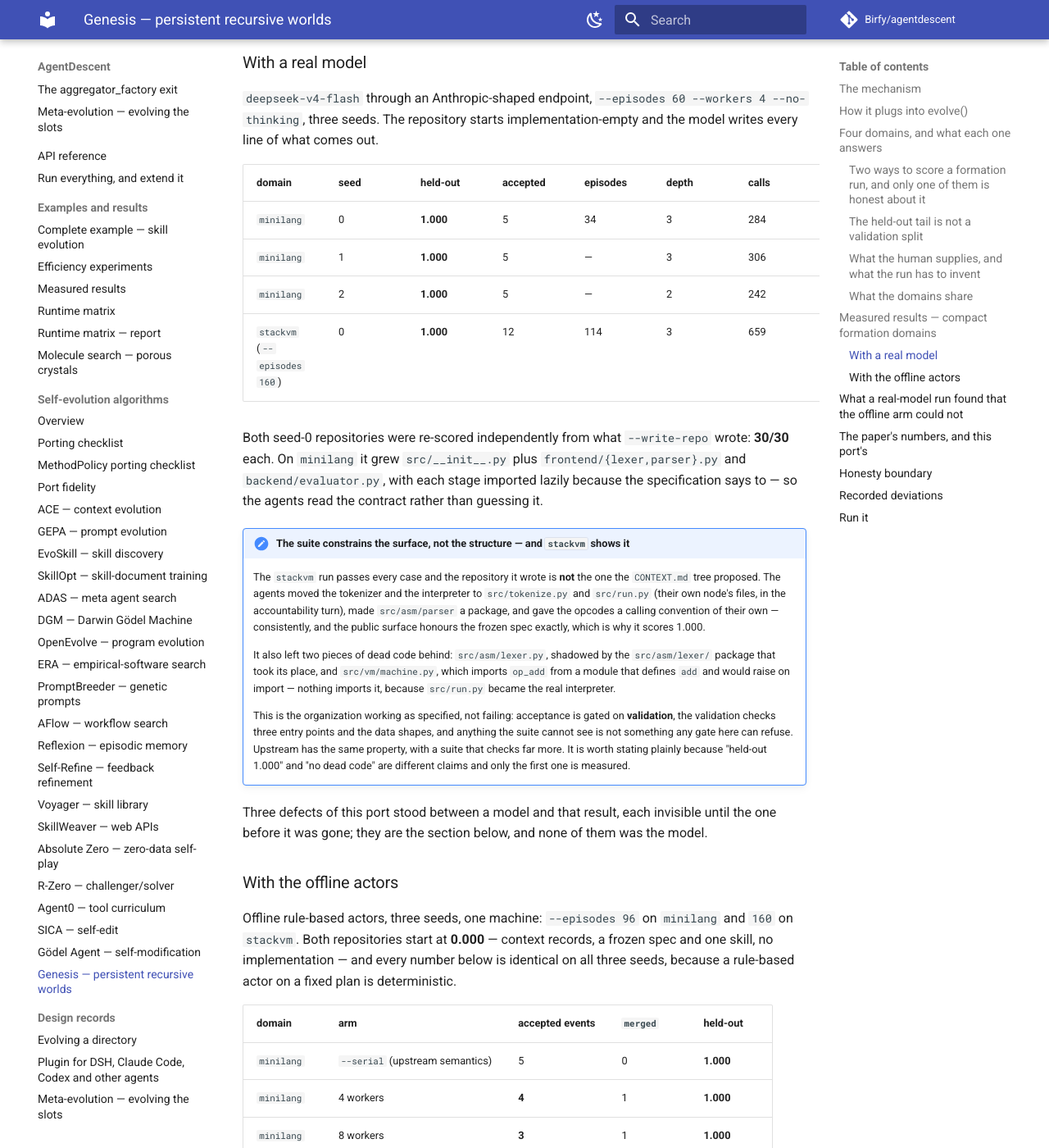
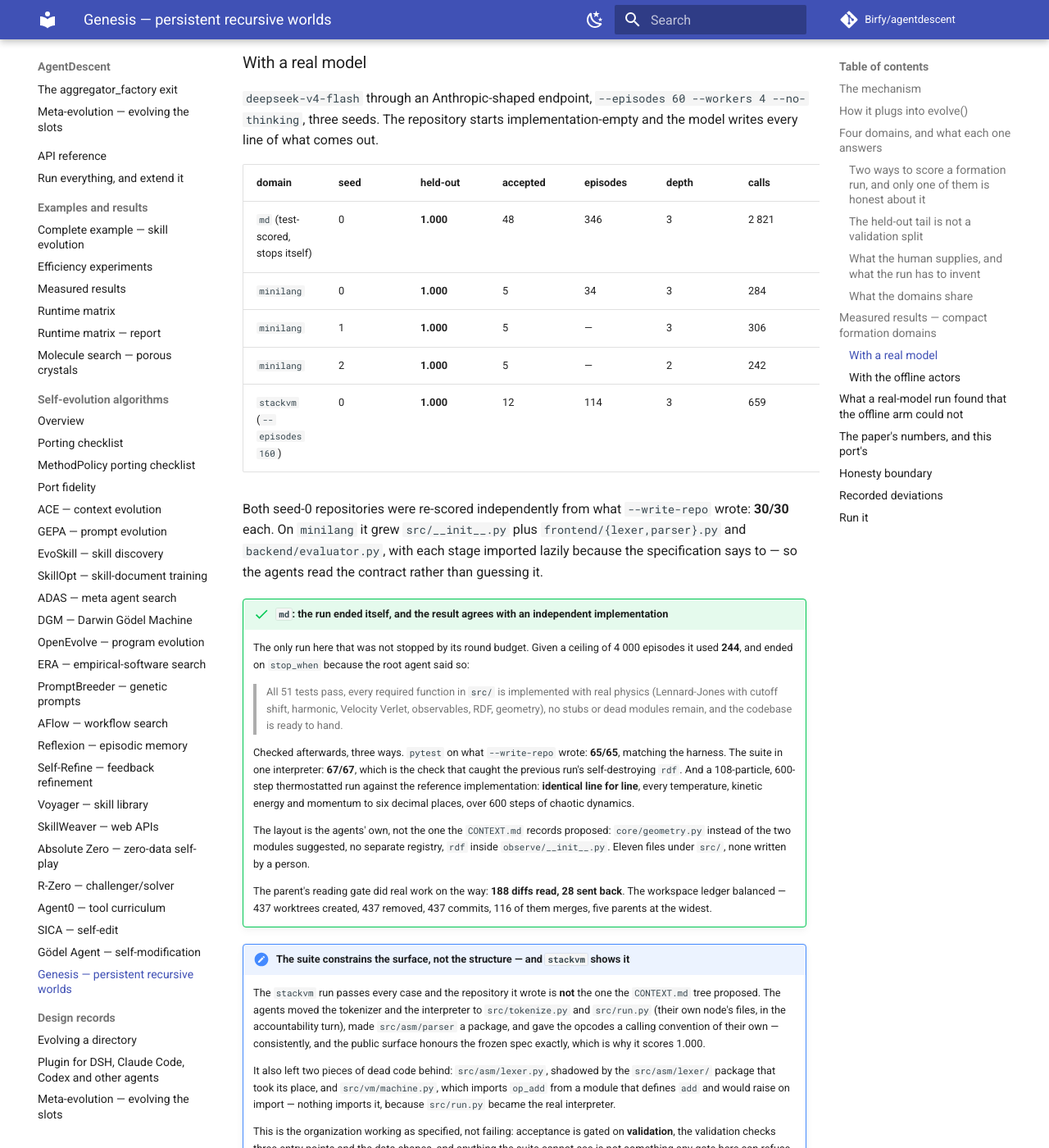
Before and after one commit to Birfy/agentdescent, an MkDocs documentation site: the page built from docs/algo-genesis.md, in a window 1280 px wide and 1400 px high, scrolled down 7113 px. Shown: the whole window at 82% size. Built offline with MkDocs 1.6.1 and Material for MkDocs 9.7.7, drawn with Linux system fonts in a browser that asks for light colours; comment, search, counter and statistics services are not loaded.

Commit message:
Genesis: the md run ended itself, and what it wrote agrees with an independent one
First run in this port not stopped by its round budget. Given a ceiling of 4,000
episodes it used 244 and ended on stop_when, because the root agent said the objective
was delivered -- all 51 tests passing, no stubs, no dead modules, ready to hand.

Verified three ways rather than one, since the previous run taught that lesson:

- pytest on what --write-repo wrote: 65/65, matching the harness;
- the suite in one interpreter: 67/67, the check that caught the self-destroying rdf;
- a 108-particle, 600-step thermostatted run against the reference implementation:
  identical line for line, every temperature, kinetic energy and momentum to six
  decimals, over 600 steps of chaotic dynamics.

The layout is the agents' own and not the one the records proposed. The parent's
reading gate read 188 diffs and sent 28 back. The workspace ledger balanced: 437
worktrees created, 437 removed, 437 commits, 116 merges, five parents at the widest.

Co-Authored-By: Claude Opus 5 <noreply@anthropic.com>
Claude-Session: https://claude.ai/code/session_016CjFJhQ2Wxq9Vr3Fu38KrW

```diff
--- a/docs/algo-genesis.md
+++ b/docs/algo-genesis.md
@@ -297,6 +297,7 @@ and the model writes every line of what comes out.
 
 | domain | seed | held-out | accepted | episodes | depth | calls | wall-clock |
 |---|---|---|---|---|---|---|---|
+| `md` (test-scored, stops itself) | 0 | **1.000** | 48 | 346 | 3 | 2 821 | 48.6 min |
 | `minilang` | 0 | **1.000** | 5 | 34 | 3 | 284 | 135 s |
 | `minilang` | 1 | **1.000** | 5 | — | 3 | 306 | 173 s |
 | `minilang` | 2 | **1.000** | 5 | — | 2 | 242 | 100 s |
@@ -307,6 +308,32 @@ wrote: **30/30** each. On `minilang` it grew `src/__init__.py` plus
 `frontend/{lexer,parser}.py` and `backend/evaluator.py`, with each stage imported
 lazily because the specification says to — so the agents read the contract rather
 than guessing it.
+
+!!! success "`md`: the run ended itself, and the result agrees with an independent implementation"
+    The only run here that was not stopped by its round budget. Given a ceiling of
+    4 000 episodes it used **244**, and ended on `stop_when` because the root agent
+    said so:
+
+    > All 51 tests pass, every required function in `src/` is implemented with real
+    > physics (Lennard-Jones with cutoff shift, harmonic, Velocity Verlet,
+    > observables, RDF, geometry), no stubs or dead modules remain, and the codebase
+    > is ready to hand.
+
+    Checked afterwards, three ways. `pytest` on what `--write-repo` wrote: **65/65**,
+    matching the harness. The suite in one interpreter: **67/67**, which is the check
+    that caught the previous run's self-destroying `rdf`. And a 108-particle,
+    600-step thermostatted run against the reference implementation: **identical line
+    for line**, every temperature, kinetic energy and momentum to six decimal places,
+    over 600 steps of chaotic dynamics.
+
+    The layout is the agents' own, not the one the `CONTEXT.md` records proposed:
+    `core/geometry.py` instead of the two modules suggested, no separate registry,
+    `rdf` inside `observe/__init__.py`. Eleven files under `src/`, none written by a
+    person.
+
+    The parent's reading gate did real work on the way: **188 diffs read, 28 sent
+    back**. The workspace ledger balanced — 437 worktrees created, 437 removed, 437
+    commits, 116 of them merges, five parents at the widest.
 
 !!! note "The suite constrains the surface, not the structure — and `stackvm` shows it"
     The `stackvm` run passes every case and the repository it wrote is **not** the
```
Also changed, not shown: docs/self-evolution-examples.md (+1 -0 lines).
